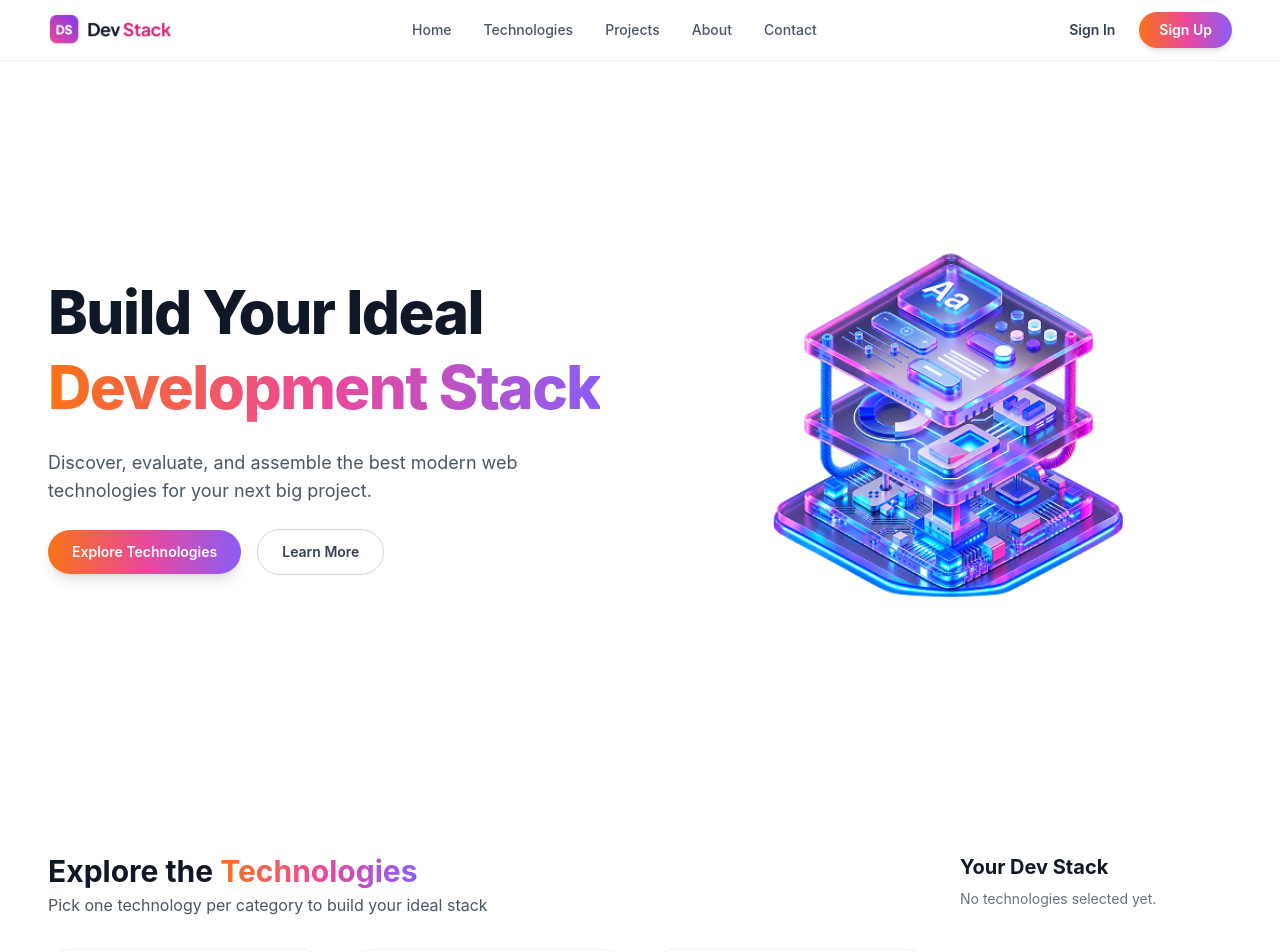
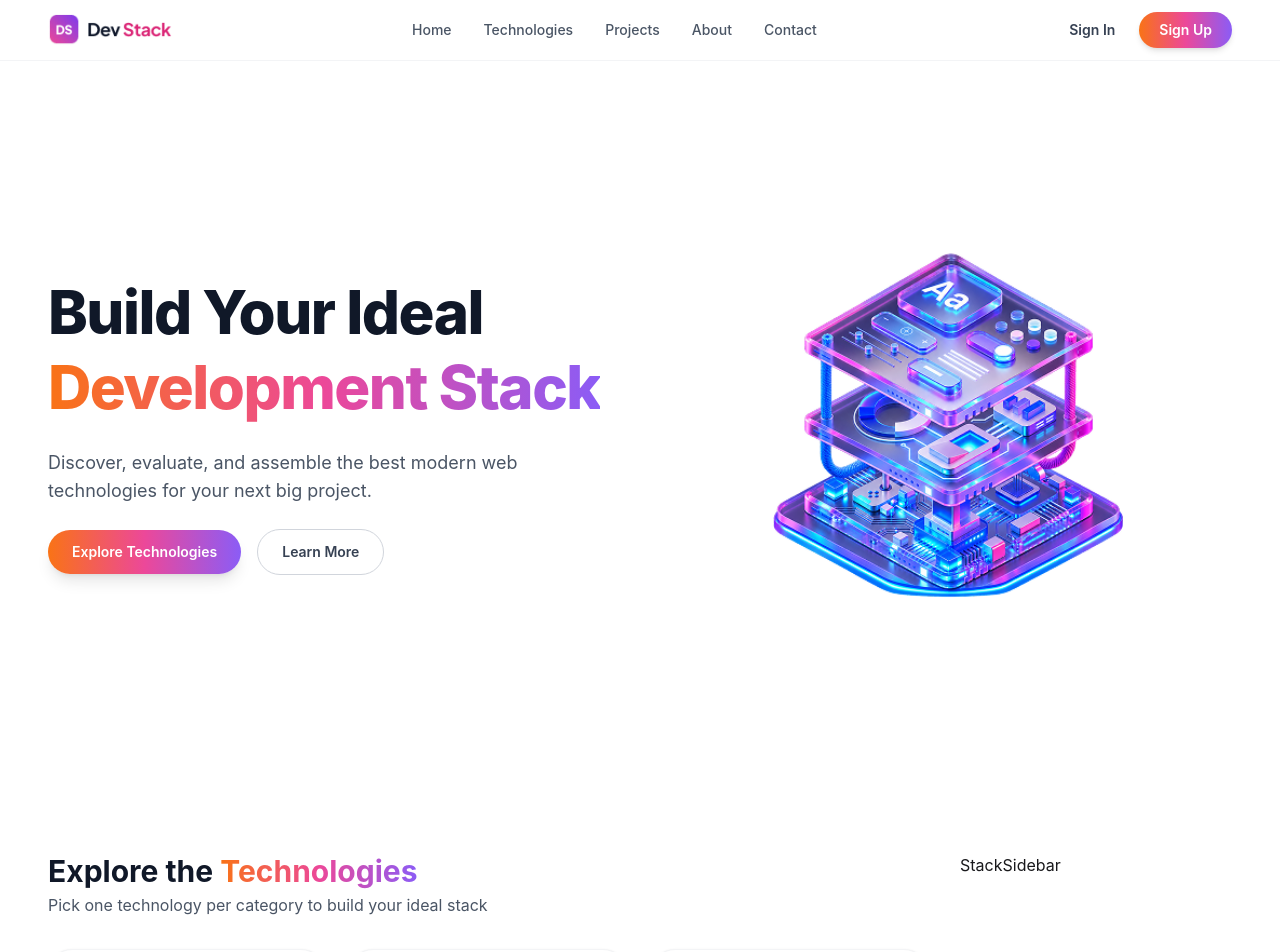
Before and after one commit to naderarrahman/DevStack, a React (Vite) app: page / in a window 1280 px wide. Shown: the top 952 px of the page. Built offline with nearby package versions, Linux system fonts and the light colour scheme.

Commit message:
feat: handle selection logic and update tech card ui

```diff
--- a/src/components/TechCard.tsx
+++ b/src/components/TechCard.tsx
@@ -3,11 +3,17 @@ import type { Technology } from "../types/technologies";
 // Props Type Definition
 interface TechCardProps {
   tech: Technology;
+  isSelected: boolean;
+  onSelect: () => void;
 }
 
-export default function TechCard({ tech }: TechCardProps) {
+export default function TechCard({
+  tech,
+  isSelected,
+  onSelect,
+}: TechCardProps) {
   return (
-      <article className="bg-white border border-gray-100 rounded-3xl p-6 shadow-sm hover:shadow-md transition-all duration-200 flex flex-col justify-between h-full">
+    <article className="bg-white border border-gray-100 rounded-3xl p-6 shadow-sm hover:shadow-md transition-all duration-200 flex flex-col justify-between h-full">
       <div>
         {/* Top Header: Icon & Brand Accent Badge */}
         <div className="flex items-center justify-between mb-4">
@@ -22,9 +28,7 @@ export default function TechCard({ tech }: TechCardProps) {
         </div>
 
         {/* Title */}
-        <h3 className="text-xl font-bold text-gray-900 mb-2">
-          {tech.name}
-        </h3>
+        <h3 className="text-xl font-bold text-gray-900 mb-2">{tech.name}</h3>
 
         {/* Description */}
         <p className="text-sm text-gray-500 mb-6 leading-relaxed line-clamp-3">
@@ -48,11 +52,17 @@ export default function TechCard({ tech }: TechCardProps) {
         {/* Brand Theme Gradient Button */}
         <button
           type="button"
-          className="w-full py-3 px-4 rounded-xl text-sm font-semibold text-white bg-gradient-to-r from-orange-500 via-pink-500 to-violet-600 hover:opacity-95 active:scale-[0.99] transition-all duration-150 shadow-sm"
+          onClick={onSelect}
+          disabled={isSelected}
+          className={`w-full py-3 px-4 rounded-xl text-sm font-semibold transition-all duration-150 shadow-sm ${
+            isSelected
+              ? "bg-gray-900 text-white cursor-not-allowed opacity-90"
+              : "text-white bg-linear-to-r from-orange-500 via-pink-500 to-violet-600 hover:opacity-95 active:scale-[0.99]"
+          }`}
         >
-          Add to Stack
+          {isSelected ? "Selected" : "Add to Stack"}
         </button>
       </div>
     </article>
-  )
+  );
 }
--- a/src/components/TechGrid.tsx
+++ b/src/components/TechGrid.tsx
@@ -1,6 +1,7 @@
-import { use } from "react"
+import { use, useState } from "react"
 import TechCard from "./TechCard"
 import type { Technology } from "../types/technologies";
+import StackSidebar from "./StackSidebar";
 
 // Props Type Definition for Promise
 interface TechGridProps {
@@ -11,6 +12,25 @@ interface TechGridProps {
 
 export default function TechGrid({ dataPromise }: TechGridProps) {
     const techs: Technology[] = use(dataPromise)
+
+    const [selectedTechs, setSelectedTechs] = useState<Technology[]>([]);
+    const handleSelectTech = (tech: Technology) => {
+      setSelectedTechs((prevSelectedTechs) => {
+        const filtered = prevSelectedTechs.filter((t) => t.category !== tech.category);
+        return [...filtered, tech];
+      })
+    }
+
+    const handleRemoveTech  = (id:string) => {
+      setSelectedTechs((prevSelectedTechs) => {
+        return prevSelectedTechs.filter((t) => t.id !== id);
+      })
+    }
+
+    const handleClearAll = () => {
+      setSelectedTechs([]);
+    }
+
   return (
     <section className="max-w-7xl mx-auto px-4 lg:px-12 py-12 lg:py-16">
       <div className="grid grid-cols-1 lg:grid-cols-4 gap-8">
@@ -20,15 +40,26 @@ export default function TechGrid({ dataPromise }: TechGridProps) {
             <p className="text-gray-600 mt-1">Pick one technology per category to build your ideal stack</p>
           </div>
           <div className="grid grid-cols-1 md:grid-cols-2 xl:grid-cols-3 gap-6">
-            {techs.map((tech) => (
-              <TechCard key={tech.id} tech={tech} />
-            ))}
+            {techs.map((tech) => {
+              const isSelected = selectedTechs.some((t) => t.id === tech.id);
+              return (
+                <TechCard
+                  key={tech.id}
+                  tech={tech}
+                  isSelected={isSelected}
+                  onSelect={() => handleSelectTech(tech)}
+                />
+              );
+            })}
           </div>
         </div>
 
         <div className="lg:col-span-1">
-          <h3 className="text-xl font-bold text-gray-900 mb-2">Your Dev Stack</h3>
-          <p className="text-sm text-gray-500">No technologies selected yet.</p>
+          <StackSidebar
+            selectedTechs={selectedTechs}
+            onRemoveTech={handleRemoveTech}
+            onClearAll={handleClearAll}
+          />
         </div>
       </div>
     </section>
```
Also changed, not shown: src/components/StackSidebar.tsx (+6 -1 lines).
